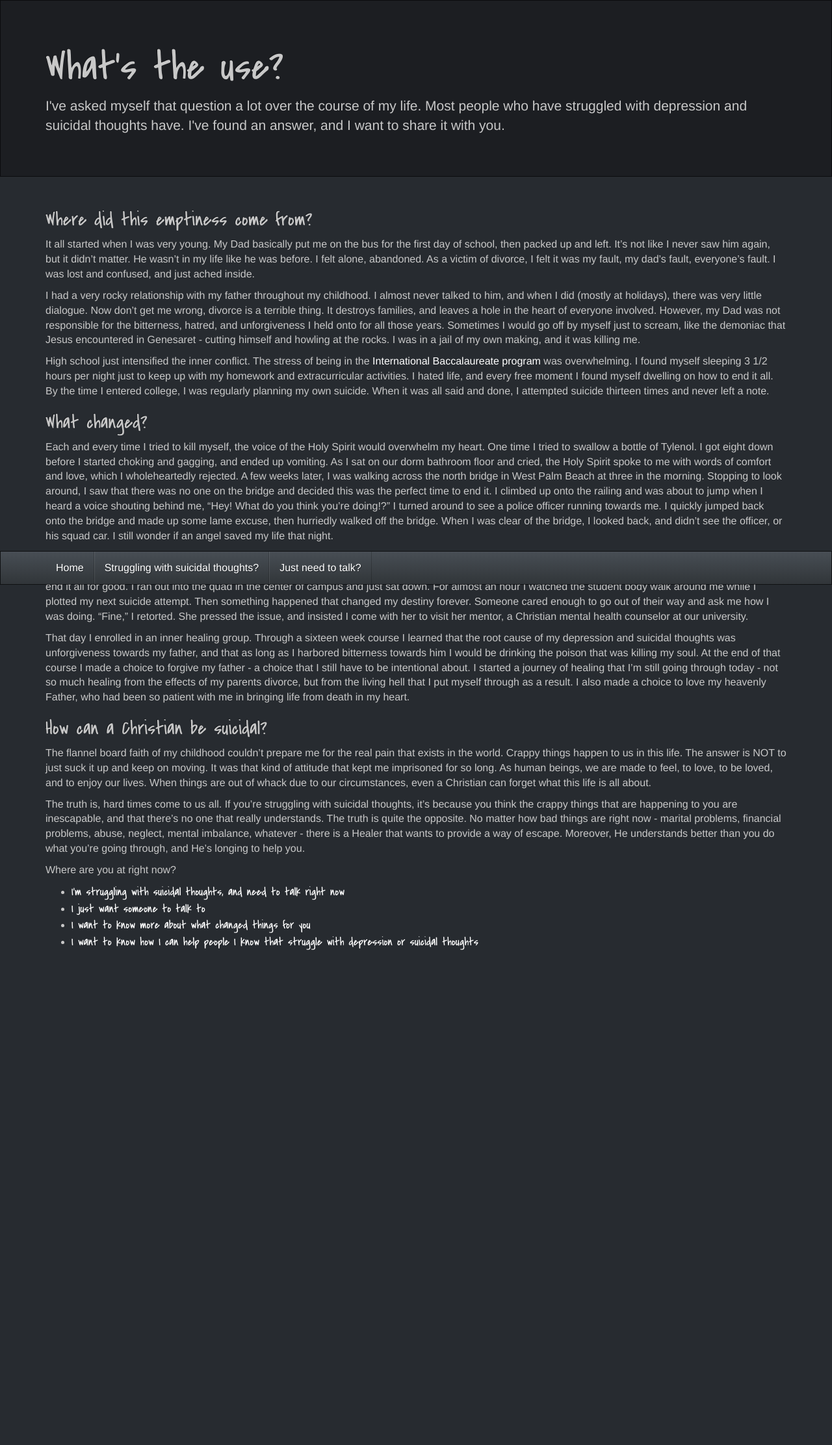
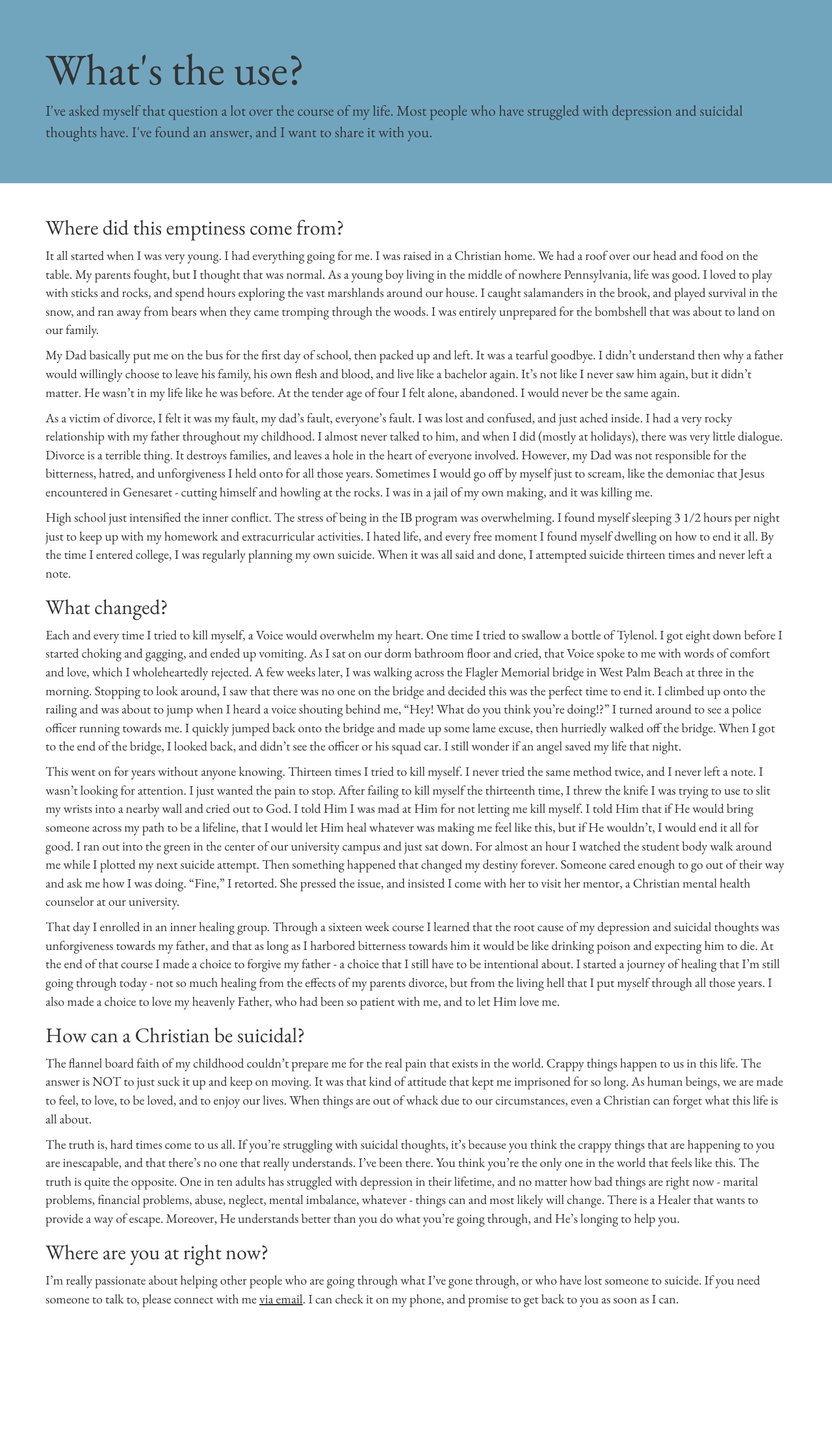
Before and after one commit to thinkjson/violenthope, a Jekyll site: the page built from index.markdown, in a window 1280 px wide. Shown: the whole page at 65% size. Built offline with Jekyll 4.4.1, drawn with Linux system fonts in a browser that asks for light colours; nearby versions of some CDN libraries; before the commit the page ends 1674 px from its top, so only the background shows below that.

Commit message:
Made some more updates to the text and design

```diff
--- a/_config.yml
+++ b/_config.yml
@@ -1 +1 @@
-font: Covered+By+Your+Grace
+font: EB+Garamond
--- a/_layouts/default.html
+++ b/_layouts/default.html
@@ -31,16 +31,6 @@
             {{ content }}
         </div>
 
-        <div class="navbar navbar-fixed-bottom">
-          <div class="container">
-            <ul class="nav navbar-nav">
-                <li class="active"><a href="{{ site.baseurl }}">Home</a></li>
-                <li><a href="http://www.suicidepreventionlifeline.org/">Struggling with suicidal thoughts?</a></li>
-                <li><a href="mailto:help@whatstheuse.org">Just need to talk?</a></li>
-            </ul>
-          </div>
-        </div>
-
         <script src="//ajax.googleapis.com/ajax/libs/jquery/1.10.1/jquery.min.js"></script>
         <script>window.jQuery || document.write('<script src="{{ site.baseurl }}js/vendor/jquery-1.10.1.min.js"><\/script>')</script>
 
--- a/css/main.css
+++ b/css/main.css
@@ -1,16 +1,25 @@
+*, h1, h2, h3, h4, h5, h6, .h1, .h2, .h3, .h4, .h5, .h6 {
+	font-family: 'EB Garamond', serif;
+}
+
 body {
     padding-bottom: 200px;
-    font-size: 16px;
+    font-size: 20px;
 }
 
 .navbar {
     margin-bottom: 0;
 }
 
-h1,h2,h3,.action {
-	font-family: 'Covered By Your Grace', cursive;
+.action {
+	font-size: 24px;
 }
 
-.action {
-	font-size: 18px;
+a {
+	text-decoration: underline;
+	color: #333;
 }
+
+.jumbotron {
+	background-color: #71A5BE;
+}
--- a/index.markdown
+++ b/index.markdown
@@ -6,31 +6,28 @@ permalink: /
 
 ## Where did this emptiness come from?
 
-It all started when I was very young. My Dad basically put me on the bus for the first day of school, then packed up and left. It's not like I never saw him again, but it didn't matter. He wasn't in my life like he was before. I felt alone, abandoned. As a victim of divorce, I felt it was my fault, my dad's fault, everyone's fault. I was lost and confused, and just ached inside.
+It all started when I was very young. I had everything going for me. I was raised in a Christian home. We had a roof over our head and food on the table. My parents fought, but I thought that was normal. As a young boy living in the middle of nowhere Pennsylvania, life was good. I loved to play with sticks and rocks, and spend hours exploring the vast marshlands around our house. I caught salamanders in the brook, and played survival in the snow, and ran away from bears when they came tromping through the woods. I was entirely unprepared for the bombshell that was about to land on our family.
 
-I had a very rocky relationship with my father throughout my childhood. I almost never talked to him, and when I did (mostly at holidays), there was very little dialogue. Now don't get me wrong, divorce is a terrible thing. It destroys families, and leaves a hole in the heart of everyone involved. However, my Dad was not responsible for the bitterness, hatred, and unforgiveness I held onto for all those years. Sometimes I would go off by myself just to scream, like the demoniac that Jesus encountered in Genesaret - cutting himself and howling at the rocks. I was in a jail of my own making, and it was killing me.
+My Dad basically put me on the bus for the first day of school, then packed up and left. It was a tearful goodbye. I didn’t understand then why a father would willingly choose to leave his family, his own flesh and blood, and live like a bachelor again. It’s not like I never saw him again, but it didn’t matter. He wasn’t in my life like he was before. At the tender age of four I felt alone, abandoned. I would never be the same again.
 
-High school just intensified the inner conflict. The stress of being in the [International Baccalaureate program](http://www.ibo.org/) was overwhelming. I found myself sleeping 3 1/2 hours per night just to keep up with my homework and extracurricular activities. I hated life, and every free moment I found myself dwelling on how to end it all. By the time I entered college, I was regularly planning my own suicide. When it was all said and done, I attempted suicide thirteen times and never left a note.
+As a victim of divorce, I felt it was my fault, my dad’s fault, everyone’s fault. I was lost and confused, and just ached inside. I had a very rocky relationship with my father throughout my childhood. I almost never talked to him, and when I did (mostly at holidays), there was very little dialogue. Divorce is a terrible thing. It destroys families, and leaves a hole in the heart of everyone involved. However, my Dad was not responsible for the bitterness, hatred, and unforgiveness I held onto for all those years. Sometimes I would go off by myself just to scream, like the demoniac that Jesus encountered in Genesaret - cutting himself and howling at the rocks. I was in a jail of my own making, and it was killing me.
+
+High school just intensified the inner conflict. The stress of being in the IB program was overwhelming. I found myself sleeping 3 1/2 hours per night just to keep up with my homework and extracurricular activities. I hated life, and every free moment I found myself dwelling on how to end it all. By the time I entered college, I was regularly planning my own suicide. When it was all said and done, I attempted suicide thirteen times and never left a note.
 
 ## What changed?
 
-Each and every time I tried to kill myself, the voice of the Holy Spirit would overwhelm my heart. One time I tried to swallow a bottle of Tylenol. I got eight down before I started choking and gagging, and ended up vomiting. As I sat on our dorm bathroom floor and cried, the Holy Spirit spoke to me with words of comfort and love, which I wholeheartedly rejected. A few weeks later, I was walking across the north bridge in West Palm Beach at three in the morning. Stopping to look around, I saw that there was no one on the bridge and decided this was the perfect time to end it. I climbed up onto the railing and was about to jump when I heard a voice shouting behind me, "Hey! What do you think you're doing!?" I turned around to see a police officer running towards me. I quickly jumped back onto the bridge and made up some lame excuse, then hurriedly walked off the bridge. When I was clear of the bridge, I looked back, and didn't see the officer, or his squad car. I still wonder if an angel saved my life that night.
+Each and every time I tried to kill myself, a Voice would overwhelm my heart. One time I tried to swallow a bottle of Tylenol. I got eight down before I started choking and gagging, and ended up vomiting. As I sat on our dorm bathroom floor and cried, that Voice spoke to me with words of comfort and love, which I wholeheartedly rejected. A few weeks later, I was walking across the Flagler Memorial bridge in West Palm Beach at three in the morning. Stopping to look around, I saw that there was no one on the bridge and decided this was the perfect time to end it. I climbed up onto the railing and was about to jump when I heard a voice shouting behind me, “Hey! What do you think you’re doing!?” I turned around to see a police officer running towards me. I quickly jumped back onto the bridge and made up some lame excuse, then hurriedly walked off the bridge. When I got to the end of the bridge, I looked back, and didn’t see the officer or his squad car. I still wonder if an angel saved my life that night.
 
-After failing to kill myself the thirteenth time, I threw the knife into a wall and cried out to the Lord. I told Him I was mad at Him for not letting me kill myself. I told him that if He would bring someone across my path to be a lifeline, that I would let Him heal whatever was making me feel like this, but if He wouldn't, I would end it all for good. I ran out into the quad in the center of campus and just sat down. For almost an hour I watched the student body walk around me while I plotted my next suicide attempt. Then something happened that changed my destiny forever. Someone cared enough to go out of their way and ask me how I was doing. "Fine," I retorted. She pressed the issue, and insisted I come with her to visit her mentor, a Christian mental health counselor at our university.
+This went on for years without anyone knowing. Thirteen times I tried to kill myself. I never tried the same method twice, and I never left a note. I wasn’t looking for attention. I just wanted the pain to stop. After failing to kill myself the thirteenth time, I threw the knife I was trying to use to slit my wrists into a nearby wall and cried out to God. I told Him I was mad at Him for not letting me kill myself. I told Him that if He would bring someone across my path to be a lifeline, that I would let Him heal whatever was making me feel like this, but if He wouldn’t, I would end it all for good. I ran out into the green in the center of our university campus and just sat down. For almost an hour I watched the student body walk around me while I plotted my next suicide attempt. Then something happened that changed my destiny forever. Someone cared enough to go out of their way and ask me how I was doing. “Fine,” I retorted. She pressed the issue, and insisted I come with her to visit her mentor, a Christian mental health counselor at our university.
 
-That day I enrolled in an inner healing group. Through a sixteen week course I learned that the root cause of my depression and suicidal thoughts was unforgiveness towards my father, and that as long as I harbored bitterness towards him I would be drinking the poison that was killing my soul. At the end of that course I made a choice to forgive my father - a choice that I still have to be intentional about. I started a journey of healing that I'm still going through today - not so much healing from the effects of my parents divorce, but from the living hell that I put myself through as a result. I also made a choice to love my heavenly Father, who had been so patient with me in bringing life from death in my heart.
+That day I enrolled in an inner healing group. Through a sixteen week course I learned that the root cause of my depression and suicidal thoughts was unforgiveness towards my father, and that as long as I harbored bitterness towards him it would be like drinking poison and expecting him to die. At the end of that course I made a choice to forgive my father - a choice that I still have to be intentional about. I started a journey of healing that I’m still going through today - not so much healing from the effects of my parents divorce, but from the living hell that I put myself through all those years. I also made a choice to love my heavenly Father, who had been so patient with me, and to let Him love me.
 
 ## How can a Christian be suicidal?
 
-The flannel board faith of my childhood couldn't prepare me for the real pain that exists in the world. Crappy things happen to us in this life. The answer is NOT to just suck it up and keep on moving. It was that kind of attitude that kept me imprisoned for so long. As human beings, we are made to feel, to love, to be loved, and to enjoy our lives. When things are out of whack due to our circumstances, even a Christian can forget what this life is all about.
+The flannel board faith of my childhood couldn’t prepare me for the real pain that exists in the world. Crappy things happen to us in this life. The answer is NOT to just suck it up and keep on moving. It was that kind of attitude that kept me imprisoned for so long. As human beings, we are made to feel, to love, to be loved, and to enjoy our lives. When things are out of whack due to our circumstances, even a Christian can forget what this life is all about.
 
-The truth is, hard times come to us all. If you're struggling with suicidal thoughts, it's because you think the crappy things that are happening to you are inescapable, and that there's no one that really understands. The truth is quite the opposite. No matter how bad things are right now - marital problems, financial problems, abuse, neglect, mental imbalance, whatever - there is a Healer that wants to provide a way of escape. Moreover, He understands better than you do what you're going through, and He's longing to help you.
+The truth is, hard times come to us all. If you’re struggling with suicidal thoughts, it’s because you think the crappy things that are happening to you are inescapable, and that there’s no one that really understands. I’ve been there. You think you’re the only one in the world that feels like this. The truth is quite the opposite. One in ten adults has struggled with depression in their lifetime, and no matter how bad things are right now - marital problems, financial problems, abuse, neglect, mental imbalance, whatever - things can and most likely will change. There is a Healer that wants to provide a way of escape. Moreover, He understands better than you do what you’re going through, and He’s longing to help you.
 
-Where are you at right now?
+## Where are you at right now?
 
-<ul>
-	<li><a href="http://www.suicidepreventionlifeline.org/GetHelp/LifelineChat.aspx" class="action">I'm struggling with suicidal thoughts, and need to talk right now</a></li>
-	<li><a href="mailto:help@whatstheuse.org" class="action">I just want someone to talk to</a></li>
-	<li><a href="/belief/" class="action">I want to know more about what changed things for you</a></li>
-	<li><a href="http://www.suicidepreventionlifeline.org/" class="action">I want to know how I can help people I know that struggle with depression or suicidal thoughts</a></li>
-</ul>
+I’m really passionate about helping other people who are going through what I’ve gone through, or who have lost someone to suicide. If you need someone to talk to, please connect with me <a href="mailto:help@whatstheuse.org">via email</a>. I can check it on my phone, and promise to get back to you as soon as I can.
```
Also changed, not shown: belief.markdown (deleted, +0 -7 lines), css/bootstrap.min.css, 4 other files.
